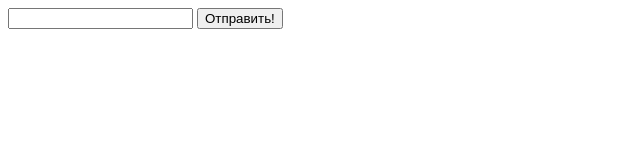
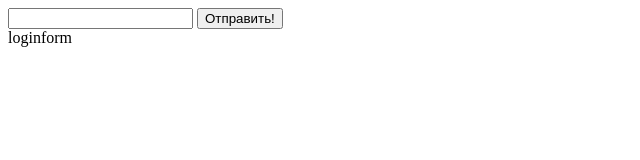
Before and after one commit to zorinmish/mysample, a plain HTML site: page index.html in a window 1280 px wide. Shown: the full height of the page, 0-640 px from the left. Drawn offline with Linux system fonts and the light colour scheme.

Commit message:
login form

```diff
--- a/index.html
+++ b/index.html
@@ -11,7 +11,7 @@
       <input name="Hello" id="hello" title="Используйте буквы" />
       <input type="button" value="Отправить!" onClick="change();" />
       <div></div>
-      <div></div>
+      <div>loginform</div>
     </form>
   </body>
 </html>
```
Also changed, not shown: login.html (added, +1 -0 lines), log.txt (added).
